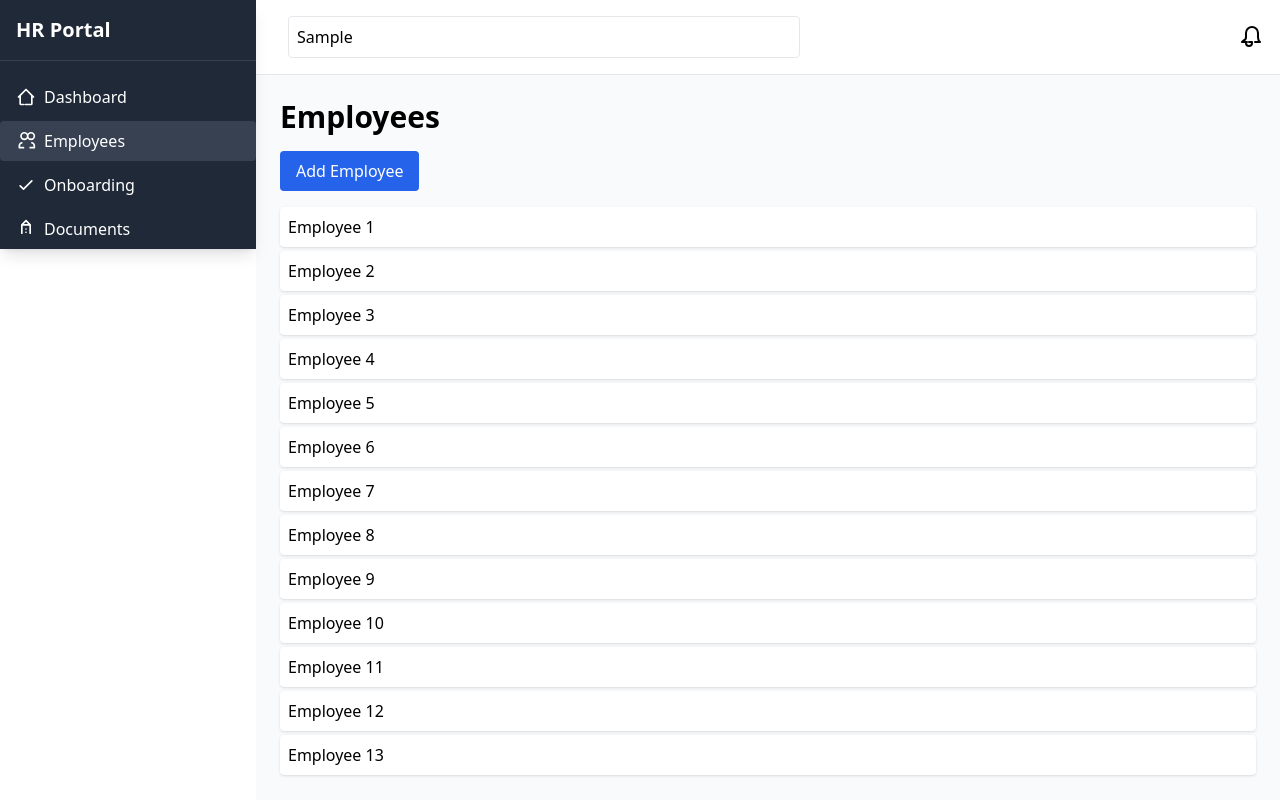
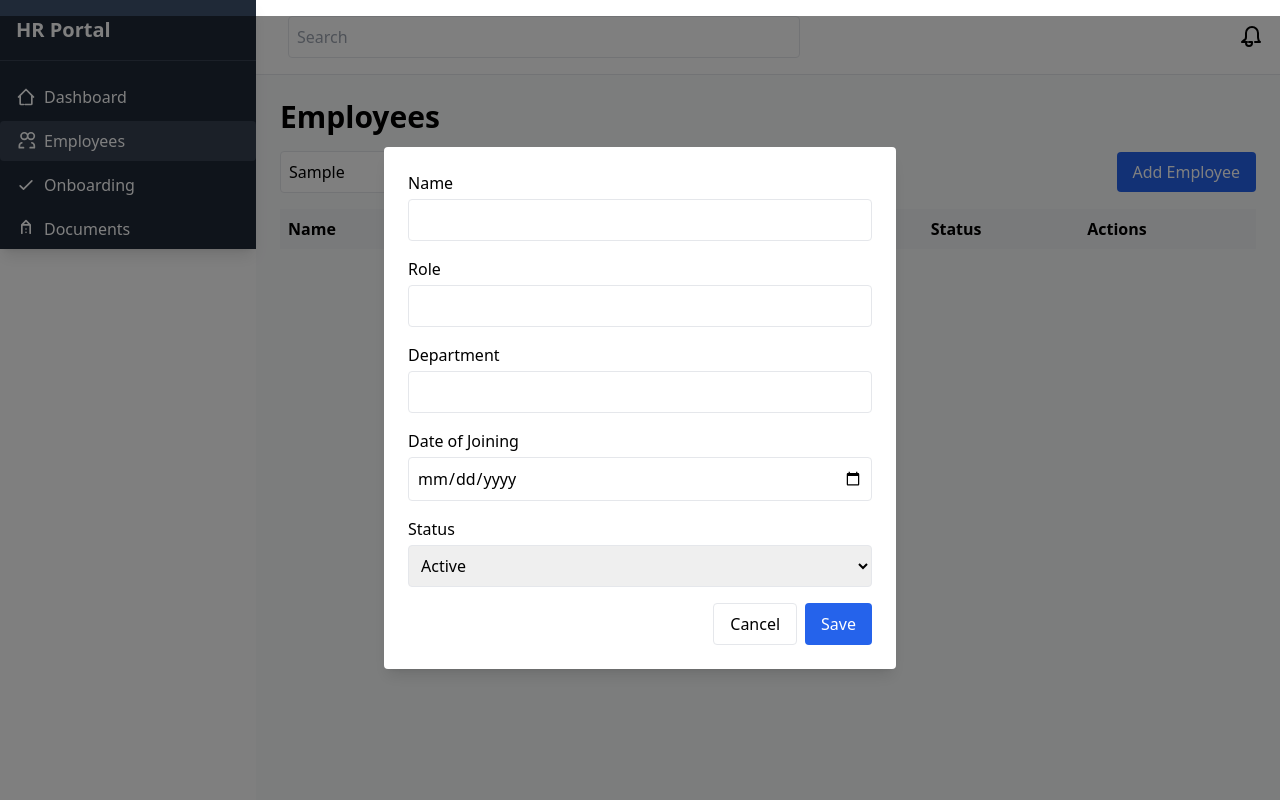
Before and after one commit to Karthikeya-5074/Hr_potal, a React app: page /employees in a window 1280 px wide. Both pictures are taken after typing "Sample" into the empty fields and a click on the button "Add Employee". Built offline with nearby package versions, Linux system fonts and the light colour scheme.

Commit message:
Add employee CRUD UI

```diff
--- /dev/null
+++ b/src/components/ConfirmDialog.jsx
@@ -0,0 +1,25 @@
+import React from 'react';
+import Modal from './Modal';
+
+function ConfirmDialog({ isOpen, onClose, onConfirm, message }) {
+  return (
+    <Modal isOpen={isOpen} onClose={onClose}>
+      <div className="space-y-4">
+        <p>{message}</p>
+        <div className="flex justify-end space-x-2">
+          <button onClick={onClose} className="px-4 py-2 border rounded">
+            Cancel
+          </button>
+          <button
+            onClick={onConfirm}
+            className="px-4 py-2 bg-red-600 text-white rounded"
+          >
+            Confirm
+          </button>
+        </div>
+      </div>
+    </Modal>
+  );
+}
+
+export default ConfirmDialog;
--- /dev/null
+++ b/src/components/EmployeeForm.jsx
@@ -0,0 +1,89 @@
+import React, { useState } from 'react';
+
+function EmployeeForm({ initialData = {}, onSave, onCancel }) {
+  const [form, setForm] = useState({
+    name: initialData.name || '',
+    role: initialData.role || '',
+    department: initialData.department || '',
+    doj: initialData.doj || '',
+    status: initialData.status || 'Active',
+  });
+
+  const handleChange = (e) => {
+    const { name, value } = e.target;
+    setForm((prev) => ({ ...prev, [name]: value }));
+  };
+
+  const handleSubmit = (e) => {
+    e.preventDefault();
+    onSave(form);
+  };
+
+  return (
+    <form onSubmit={handleSubmit} className="space-y-4">
+      <div>
+        <label className="block mb-1">Name</label>
+        <input
+          className="w-full p-2 border rounded"
+          name="name"
+          value={form.name}
+          onChange={handleChange}
+          required
+        />
+      </div>
+      <div>
+        <label className="block mb-1">Role</label>
+        <input
+          className="w-full p-2 border rounded"
+          name="role"
+          value={form.role}
+          onChange={handleChange}
+          required
+        />
+      </div>
+      <div>
+        <label className="block mb-1">Department</label>
+        <input
+          className="w-full p-2 border rounded"
+          name="department"
+          value={form.department}
+          onChange={handleChange}
+          required
+        />
+      </div>
+      <div>
+        <label className="block mb-1">Date of Joining</label>
+        <input
+          type="date"
+          className="w-full p-2 border rounded"
+          name="doj"
+          value={form.doj}
+          onChange={handleChange}
+          required
+        />
+      </div>
+      <div>
+        <label className="block mb-1">Status</label>
+        <select
+          className="w-full p-2 border rounded"
+          name="status"
+          value={form.status}
+          onChange={handleChange}
+        >
+          <option value="Active">Active</option>
+          <option value="Inactive">Inactive</option>
+        </select>
+      </div>
+      <div className="flex justify-end space-x-2">
+        <button type="button" onClick={onCancel} className="px-4 py-2 rounded border">
+          Cancel
+        </button>
+        <button type="submit" className="px-4 py-2 bg-blue-600 text-white rounded">
+          Save
+        </button>
+      </div>
+    </form>
+  );
+}
+
+export default EmployeeForm;
--- /dev/null
+++ b/src/components/Modal.jsx
@@ -0,0 +1,18 @@
+import React from 'react';
+
+function Modal({ isOpen, onClose, children }) {
+  if (!isOpen) return null;
+  return (
+    <div className="fixed inset-0 z-30 flex items-center justify-center">
+      <div
+        className="absolute inset-0 bg-black opacity-50"
+        onClick={onClose}
+      />
+      <div className="bg-white rounded shadow-lg z-40 p-6 w-full max-w-lg transform transition-all">
+        {children}
+      </div>
+    </div>
+  );
+}
+
+export default Modal;
--- /dev/null
+++ b/src/components/Toast.jsx
@@ -0,0 +1,20 @@
+import React, { useEffect } from 'react';
+
+function Toast({ message, type = 'success', onClose }) {
+  useEffect(() => {
+    const t = setTimeout(onClose, 3000);
+    return () => clearTimeout(t);
+  }, [onClose]);
+
+  return (
+    <div
+      className={`fixed bottom-4 right-4 px-4 py-2 rounded text-white shadow-lg transition-opacity ${
+        type === 'error' ? 'bg-red-500' : 'bg-green-600'
+      }`}
+    >
+      {message}
+    </div>
+  );
+}
+
+export default Toast;
--- a/src/context/EmployeeContext.js
+++ b/src/context/EmployeeContext.js
@@ -3,25 +3,67 @@ import React, { createContext, useState, useContext } from 'react';
 const EmployeeContext = createContext(null);
 
 export function EmployeeProvider({ children }) {
-  const initialEmployees = Array.from({ length: 12 }, (_, i) => ({
-    id: i + 1,
-    name: `Employee ${i + 1}`,
-  }));
+  const initialEmployees = [
+    {
+      id: 1,
+      name: 'John Doe',
+      role: 'Developer',
+      department: 'Engineering',
+      doj: '2022-01-15',
+      status: 'Active',
+    },
+    {
+      id: 2,
+      name: 'Jane Smith',
+      role: 'Designer',
+      department: 'Product',
+      doj: '2021-11-03',
+      status: 'Active',
+    },
+    {
+      id: 3,
+      name: 'Michael Brown',
+      role: 'HR Manager',
+      department: 'Human Resources',
+      doj: '2019-04-21',
+      status: 'Active',
+    },
+    {
+      id: 4,
+      name: 'Alice Johnson',
+      role: 'Accountant',
+      department: 'Finance',
+      doj: '2020-07-11',
+      status: 'Inactive',
+    },
+  ];
 
   const [employees, setEmployees] = useState(initialEmployees);
 
-  const addEmployee = (name) => {
+  const addEmployee = (employee) => {
     setEmployees((prev) => [
       ...prev,
       {
-        id: prev.length + 1,
-        name: name || `Employee ${prev.length + 1}`,
+        ...employee,
+        id: prev.length ? Math.max(...prev.map((e) => e.id)) + 1 : 1,
       },
     ]);
   };
 
+  const updateEmployee = (id, updates) => {
+    setEmployees((prev) =>
+      prev.map((e) => (e.id === id ? { ...e, ...updates } : e))
+    );
+  };
+
+  const deleteEmployee = (id) => {
+    setEmployees((prev) => prev.filter((e) => e.id !== id));
+  };
+
   return (
-    <EmployeeContext.Provider value={{ employees, addEmployee }}>
+    <EmployeeContext.Provider
+      value={{ employees, addEmployee, updateEmployee, deleteEmployee }}
+    >
       {children}
     </EmployeeContext.Provider>
   );
--- a/src/pages/EmployeesPage.jsx
+++ b/src/pages/EmployeesPage.jsx
@@ -1,25 +1,129 @@
-import React from 'react';
+import React, { useState } from 'react';
 import { useEmployees } from '../context/EmployeeContext';
+import Modal from '../components/Modal';
+import EmployeeForm from '../components/EmployeeForm';
+import ConfirmDialog from '../components/ConfirmDialog';
+import Toast from '../components/Toast';
 
 function EmployeesPage() {
-  const { employees, addEmployee } = useEmployees();
+  const { employees, addEmployee, updateEmployee, deleteEmployee } = useEmployees();
+  const [search, setSearch] = useState('');
+  const [editing, setEditing] = useState(null);
+  const [showForm, setShowForm] = useState(false);
+  const [toDelete, setToDelete] = useState(null);
+  const [toast, setToast] = useState(null);
+
+  const filtered = employees.filter((e) =>
+    e.name.toLowerCase().includes(search.toLowerCase())
+  );
+
+  const handleAdd = () => {
+    setEditing(null);
+    setShowForm(true);
+  };
+
+  const handleEdit = (emp) => {
+    setEditing(emp);
+    setShowForm(true);
+  };
+
+  const handleSave = (data) => {
+    if (editing) {
+      updateEmployee(editing.id, data);
+      setToast({ type: 'success', message: 'Employee updated' });
+    } else {
+      addEmployee(data);
+      setToast({ type: 'success', message: 'Employee added' });
+    }
+    setShowForm(false);
+  };
+
+  const handleDelete = () => {
+    deleteEmployee(toDelete.id);
+    setToast({ type: 'success', message: 'Employee deleted' });
+    setToDelete(null);
+  };
 
   return (
     <div className="space-y-4">
       <h1 className="text-3xl font-bold">Employees</h1>
+      <div className="flex flex-col sm:flex-row sm:items-center sm:justify-between space-y-2 sm:space-y-0">
+        <input
+          type="text"
+          placeholder="Search..."
+          className="p-2 border rounded w-full sm:w-60"
+          value={search}
+          onChange={(e) => setSearch(e.target.value)}
+        />
         <button
-        onClick={() => addEmployee()}
+          onClick={handleAdd}
           className="px-4 py-2 bg-blue-600 text-white rounded"
         >
           Add Employee
         </button>
-      <ul className="space-y-1">
-        {employees.map((emp) => (
-          <li key={emp.id} className="bg-white p-2 rounded shadow">
-            {emp.name}
-          </li>
+      </div>
+      <div className="overflow-x-auto">
+        <table className="min-w-full bg-white rounded shadow">
+          <thead>
+            <tr className="bg-gray-100 text-left">
+              <th className="p-2">Name</th>
+              <th className="p-2">Role</th>
+              <th className="p-2">Department</th>
+              <th className="p-2">DOJ</th>
+              <th className="p-2">Status</th>
+              <th className="p-2">Actions</th>
+            </tr>
+          </thead>
+          <tbody>
+            {filtered.map((emp) => (
+              <tr key={emp.id} className="border-t">
+                <td className="p-2">{emp.name}</td>
+                <td className="p-2">{emp.role}</td>
+                <td className="p-2">{emp.department}</td>
+                <td className="p-2 whitespace-nowrap">{emp.doj}</td>
+                <td className="p-2">{emp.status}</td>
+                <td className="p-2 space-x-2">
+                  <button
+                    onClick={() => handleEdit(emp)}
+                    className="px-2 py-1 text-sm bg-yellow-500 text-white rounded"
+                  >
+                    Edit
+                  </button>
+                  <button
+                    onClick={() => setToDelete(emp)}
+                    className="px-2 py-1 text-sm bg-red-600 text-white rounded"
+                  >
+                    Delete
+                  </button>
+                </td>
+              </tr>
             ))}
-      </ul>
+          </tbody>
+        </table>
+      </div>
+
+      <Modal isOpen={showForm} onClose={() => setShowForm(false)}>
+        <EmployeeForm
+          initialData={editing || {}}
+          onSave={handleSave}
+          onCancel={() => setShowForm(false)}
+        />
+      </Modal>
+
+      <ConfirmDialog
+        isOpen={Boolean(toDelete)}
+        onClose={() => setToDelete(null)}
+        onConfirm={handleDelete}
+        message={`Delete ${toDelete?.name}?`}
+      />
+
+      {toast && (
+        <Toast
+          message={toast.message}
+          type={toast.type}
+          onClose={() => setToast(null)}
+        />
+      )}
     </div>
   );
 }
```
Lines whose indentation alone changed are shown as unchanged.
